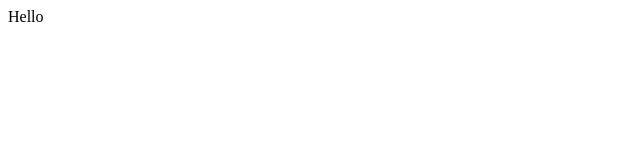
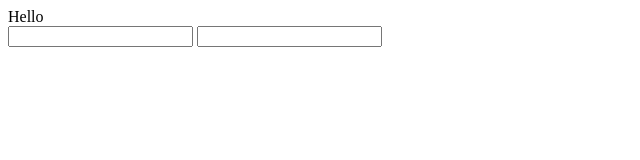
Before and after one commit to Lanarish/client-project, a plain HTML site: page index.html in a window 1280 px wide. Shown: the whole page, without its empty margins (0-640 px from the left). Drawn offline with Linux system fonts and the light colour scheme.

Commit message:
add form

```diff
--- a/index.html
+++ b/index.html
@@ -12,6 +12,10 @@
       <div></div>
       <div></div>
       <div></div>
+      <form action="">
+         <input type="text">
+         <input type="text">
+      </form>
    </main>
    <footer></footer>
 </body>
```
